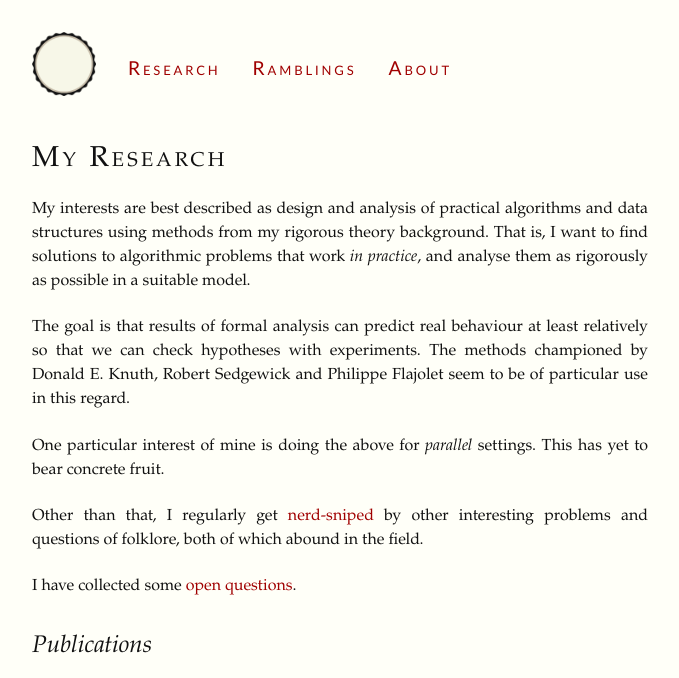
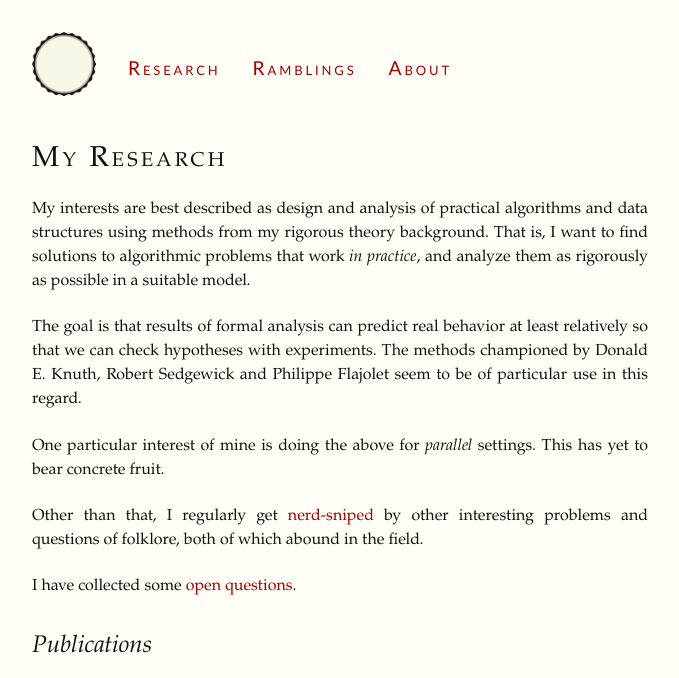
Before and after one commit to reitzig/reitzig.github.io, a Jekyll site: the page built from research/index.md, in a window 1280 px wide, cut to the strip 0-678 px from the top of the page. Shown: the whole strip, without its empty margins (128-807 px from the left). Built offline with Jekyll 4.4.1, drawn with Linux system fonts in a browser that asks for light colours.

```diff
--- a/research/index.md
+++ b/research/index.md
@@ -5,9 +5,9 @@
 My interests are best described as design and analysis of practical algorithms
 and data structures using methods from my rigorous theory background. That is,
 I want to find solutions to algorithmic problems that work *in practice*, and
-analyse them as rigorously as possible in a suitable model.
+analyze them as rigorously as possible in a suitable model.
 
-The goal is that results of formal analysis can predict real behaviour at least
+The goal is that results of formal analysis can predict real behavior at least
 relatively so that we can check hypotheses with experiments. The methods
 championed by Donald E. Knuth, Robert Sedgewick and Philippe Flajolet seem
 to be of particular use in this regard.
```
Also changed, not shown: about/index.md (+6 -3 lines), research/open-questions/index.md (+3 -3 lines).
